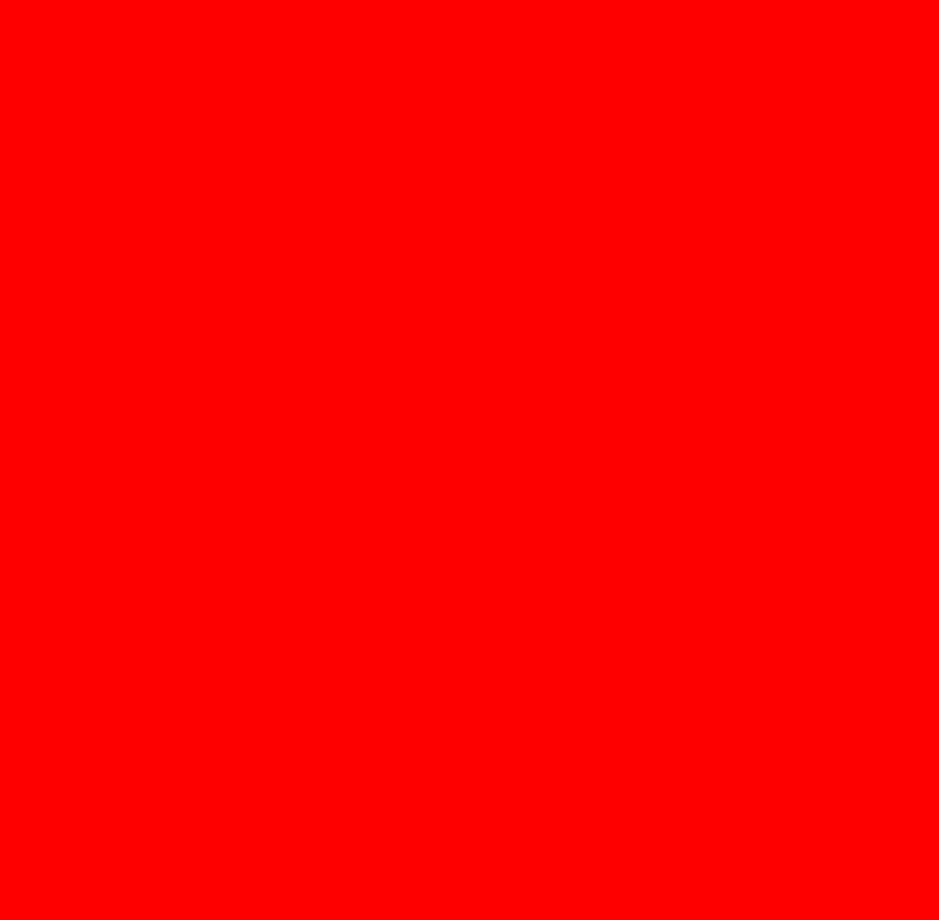
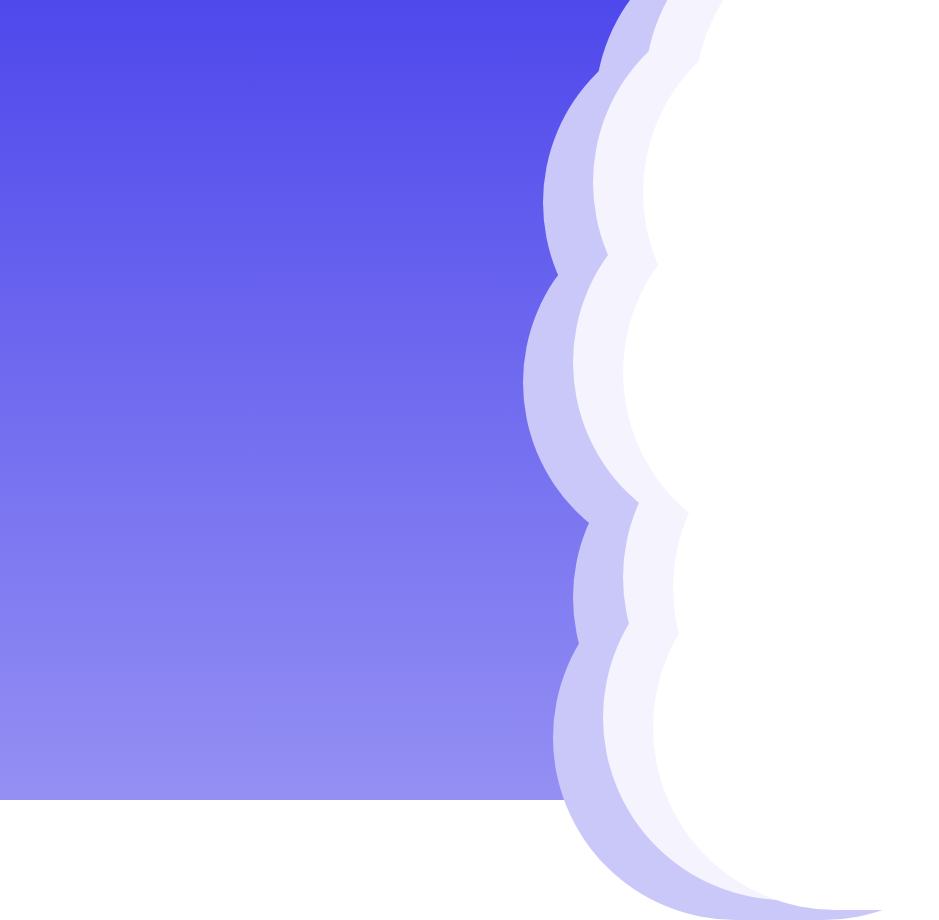
Before and after one commit to kbermoy/greater-finance, a React (Create React App) app: page / in a window 1280 px wide. Shown: the whole page, without its empty margins (0-939 px from the left). Before the commit the page ends 800 px from the top, so only its background shows below. Built offline with nearby package versions, Linux system fonts and the light colour scheme.

Commit message:
completed cloud UI for welcome page

```diff
--- a/src/App.jsx
+++ b/src/App.jsx
@@ -1,10 +1,19 @@
 import './App.css';
 import { BrowserRouter as Router, Route, Routes } from 'react-router-dom';
+import Welcome from './components/Welcome';
+import Cloud from './components/UI/Cloud';
 
 function App() {
+  const cloudColors = [
+    {front: 'white'},
+    {mid: 'lightPurple'},
+    {back: 'darkPurple'}
+  ]
+
   return (
     <Router>
-
+      {/* <Welcome /> */}
+      <Cloud cloudColors={cloudColors} />
     </Router>
   );
 }
--- /dev/null
+++ b/src/components/UI/Cloud.jsx
@@ -0,0 +1,36 @@
+import React from "react";
+
+const Cloud = ({ cloud }) => {
+  return (
+    <>
+      <div className="welcome__body">
+        <div className="cloud__body cloud__body--darkPurple">
+          <div className="cloud__circle cloud__circle--darkPurple cloud__circle--top"></div>
+          <div className="cloud__circle cloud__circle--darkPurple cloud__circle--two"></div>
+          <div className="cloud__circle cloud__circle--darkPurple cloud__circle--three"></div>
+          <div className="cloud__circle cloud__circle--darkPurple cloud__circle--four"></div>
+          <div className="cloud__circle cloud__circle--darkPurple cloud__circle--five"></div>
+          <div className="cloud__circle cloud__circle--darkPurple cloud__circle--six"></div>
+        </div>
+        <div className="cloud__body cloud__body--lightPurple">
+          <div className="cloud__circle cloud__circle--lightPurple cloud__circle--top"></div>
+          <div className="cloud__circle cloud__circle--lightPurple cloud__circle--two"></div>
+          <div className="cloud__circle cloud__circle--lightPurple cloud__circle--three"></div>
+          <div className="cloud__circle cloud__circle--lightPurple cloud__circle--four"></div>
+          <div className="cloud__circle cloud__circle--lightPurple cloud__circle--five"></div>
+          <div className="cloud__circle cloud__circle--lightPurple cloud__circle--six"></div>
+        </div>
+        <div className="cloud__body">
+          <div className="cloud__circle cloud__circle--top"></div>
+          <div className="cloud__circle cloud__circle--two"></div>
+          <div className="cloud__circle cloud__circle--three"></div>
+          <div className="cloud__circle cloud__circle--four"></div>
+          <div className="cloud__circle cloud__circle--five"></div>
+          <div className="cloud__circle cloud__circle--six"></div>
+        </div>
+      </div>
+    </>
+  );
+};
+
+export default Cloud;
--- /dev/null
+++ b/src/components/Welcome.jsx
@@ -0,0 +1,14 @@
+import React from "react";
+
+const Welcome = () => {
+  return (
+    <div className="welcome__body">
+      <div className="welcome__description">
+        <h1>Welcome To Logo</h1>
+        <h2>Logo is a platform to manage your finances in one place</h2>
+      </div>
+    </div>
+  );
+};
+
+export default Welcome;
--- a/src/index.css
+++ b/src/index.css
@@ -1,6 +1,88 @@
+@import url('https://fonts.googleapis.com/css2?family=Roboto:wght@400;500;700;900&display=swap');
 * {
   margin: 0;
   padding: 0;
   box-sizing: border-box;
-  background-color: red;
+  font-family: "Roboto", sans-serif;
+  font-weight: 400;
 }
+
+h1 {
+  font-weight: 700;
+}
+
+h2 {
+  font-weight: 500;
+}
+
+.welcome__body {
+  background: linear-gradient(180deg, #4F48EC 0%, rgba(79, 72, 236, 0.00) 255.36%);
+  height: 100vh;
+  color: white;
+}
+
+.cloud__body {
+  height: 100%;
+  width: calc(100% / 2.3);
+  background-color: white;
+  position: absolute;
+  right: 0px;
+}
+
+.cloud__circle {
+  width: 453px;
+  height: 365px;
+  border-radius: 452px;
+  background-color: white;
+  position: absolute;
+}
+
+.cloud__circle--top {
+  left: -28px;
+  top: -85px;
+}
+
+.cloud__circle--two {
+  left: -80px;
+  top: 10px;
+}
+
+.cloud__circle--three {
+  left: -10px;
+  top: 90px;
+}
+
+.cloud__circle--four {
+  left: -100px;
+  top: 190px;
+}
+
+.cloud__circle--five {
+  left: -50px;
+  bottom: 30px;
+}
+
+.cloud__circle--six {
+  left: -70px;
+  bottom: -110px;
+}
+
+.cloud__body--darkPurple {
+  position: absolute;
+  right: 100px;
+  top: 10px;
+}
+
+.cloud__circle--darkPurple {
+  background-color: #CAC8F9;
+}
+
+.cloud__body--lightPurple {
+  position: absolute;
+  right: 50px;
+  top: -10px;
+}
+
+.cloud__circle--lightPurple {
+  background-color: #F4F3FE;
+}
```
